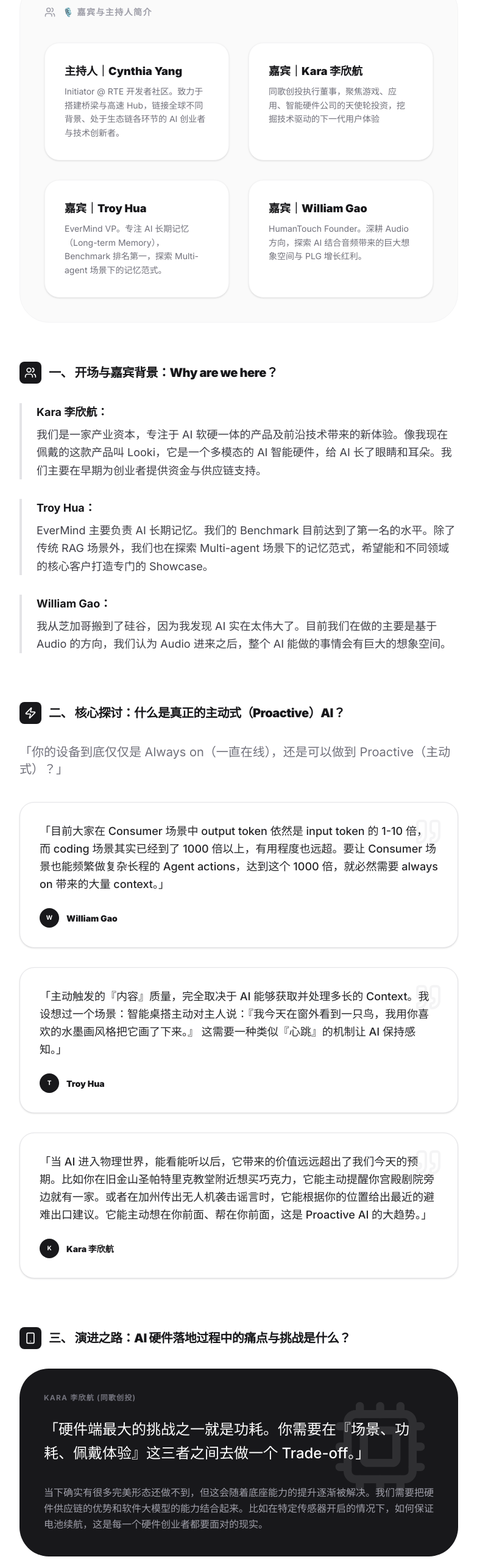
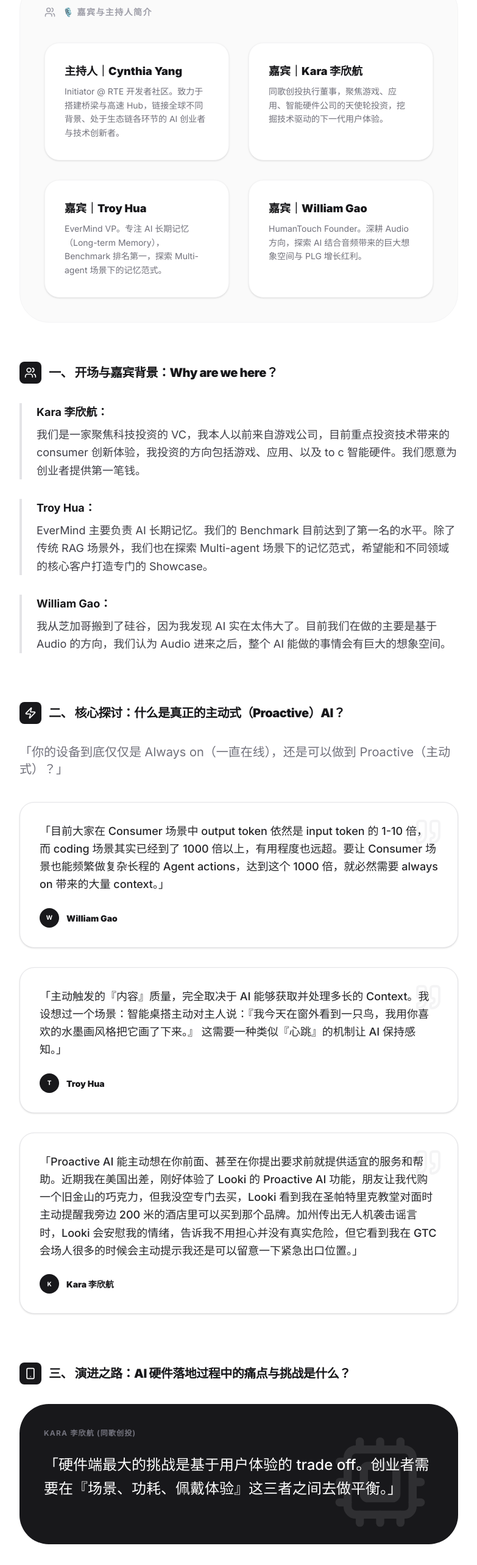
Before and after one commit to bobfu/Physical-AI-Meetup-Beijing-0309, a React (Vite) app: page / in a window 1280 px wide. Shown: the part 5180-7746 px from the top of the page at 61% size, without its empty margins (248-1031 px from the left). Built offline with nearby package versions, Linux system fonts and the light colour scheme.

Commit message:
fix: Correct speaker description for Kara Li
Updates the description for speaker Kara Li to be more accurate and consistent with her role.

```diff
--- a/src/App.tsx
+++ b/src/App.tsx
@@ -938,7 +938,7 @@ export default function App() {
                     </div>
                     <div className="bg-white p-8 rounded-3xl shadow-sm border border-zinc-100 hover:shadow-md transition-shadow">
                       <p className="text-lg font-black text-zinc-900 mb-2">嘉宾｜Kara 李欣航</p>
-                      <p className="text-sm text-zinc-500 leading-relaxed">同歌创投执行董事，聚焦游戏、应用、智能硬件公司的天使轮投资，挖掘技术驱动的下一代用户体验</p>
+                      <p className="text-sm text-zinc-500 leading-relaxed">同歌创投执行董事，聚焦游戏、应用、智能硬件公司的天使轮投资，挖掘技术驱动的下一代用户体验。</p>
                     </div>
                     <div className="bg-white p-8 rounded-3xl shadow-sm border border-zinc-100 hover:shadow-md transition-shadow">
                       <p className="text-lg font-black text-zinc-900 mb-2">嘉宾｜Troy Hua</p>
@@ -956,7 +956,7 @@ export default function App() {
                     <div className="space-y-8 text-zinc-700 leading-relaxed text-lg">
                       <div className="pl-6 border-l-4 border-zinc-200">
                         <p className="font-bold text-zinc-900 mb-2">Kara 李欣航：</p>
-                        <p>我们是一家产业资本，专注于 AI 软硬一体的产品及前沿技术带来的新体验。像我现在佩戴的这款产品叫 Looki，它是一个多模态的 AI 智能硬件，给 AI 长了眼睛和耳朵。我们主要在早期为创业者提供资金与供应链支持。</p>
+                        <p>我们是一家聚焦科技投资的 VC，我本人以前来自游戏公司，目前重点投资技术带来的 consumer 创新体验，我投资的方向包括游戏、应用、以及 to c 智能硬件。我们愿意为创业者提供第一笔钱。</p>
                       </div>
                       <div className="pl-6 border-l-4 border-zinc-200">
                         <p className="font-bold text-zinc-900 mb-2">Troy Hua：</p>
@@ -983,7 +983,7 @@ export default function App() {
                         />
                         <QuoteBlock
                           author="Kara 李欣航"
-                          text="当 AI 进入物理世界，能看能听以后，它带来的价值远远超出了我们今天的预期。比如你在旧金山圣帕特里克教堂附近想买巧克力，它能主动提醒你宫殿剧院旁边就有一家。或者在加州传出无人机袭击谣言时，它能根据你的位置给出最近的避难出口建议。它能主动想在你前面、帮在你前面，这是 Proactive AI 的大趋势。"
+                          text="Proactive AI 能主动想在你前面、甚至在你提出要求前就提供适宜的服务和帮助。近期我在美国出差，刚好体验了 Looki 的 Proactive AI 功能，朋友让我代购一个旧金山的巧克力，但我没空专门去买，Looki 看到我在圣帕特里克教堂对面时主动提醒我旁边 200 米的酒店里可以买到那个品牌。加州传出无人机袭击谣言时，Looki 会安慰我的情绪，告诉我不用担心并没有真实危险，但它看到我在 GTC 会场人很多的时候会主动提示我还是可以留意一下紧急出口位置。"
                         />
                       </div>
                     </div>
@@ -997,10 +997,7 @@ export default function App() {
                       <div className="relative z-10">
                         <h5 className="text-zinc-500 text-xs font-bold uppercase tracking-widest mb-6">Kara 李欣航 (同歌创投)</h5>
                         <p className="text-2xl font-medium leading-relaxed mb-8">
-                          「硬件端最大的挑战之一就是功耗。你需要在『场景、功耗、佩戴体验』这三者之间去做一个 Trade-off。」
-                        </p>
-                        <p className="text-zinc-400 leading-relaxed">
-                          当下确实有很多完美形态还做不到，但这会随着底座能力的提升逐渐被解决。我们需要把硬件供应链的优势和软件大模型的能力结合起来。比如在特定传感器开启的情况下，如何保证电池续航，这是每一个硬件创业者都要面对的现实。
+                          「硬件端最大的挑战是基于用户体验的 trade off。创业者需要在『场景、功耗、佩戴体验』这三者之间去做平衡。」
                         </p>
                       </div>
                     </div>
@@ -1032,7 +1029,7 @@ export default function App() {
                       <div className="p-10 border border-zinc-200 rounded-[2.5rem] hover:border-zinc-900 transition-colors group">
                         <h5 className="font-black text-2xl text-zinc-900 mb-6 group-hover:translate-x-2 transition-transform">Kara 的建议</h5>
                         <p className="text-zinc-600 leading-relaxed">
-                          北美是极好的市场，用户付费意愿强。下一代硬件的商业模式大概是 <span className="font-bold text-zinc-900">硬件 + 订阅</span>，要靠软件赚钱。同时一定要 Leverage 中国的供应链优势，这能带来数量级上的成本和效率差异。
+                          很多新硬件的商业模式正在从买硬件变成硬件+订阅费，北美用户在订阅付费的习惯方面更成熟。中国有非常强的供应链和人才资源。创业公司用好多元优势，有机会带来数量级上的成本和效率差异。
                         </p>
                       </div>
                       <div className="p-10 border border-zinc-200 rounded-[2.5rem] hover:border-zinc-900 transition-colors group">
```
